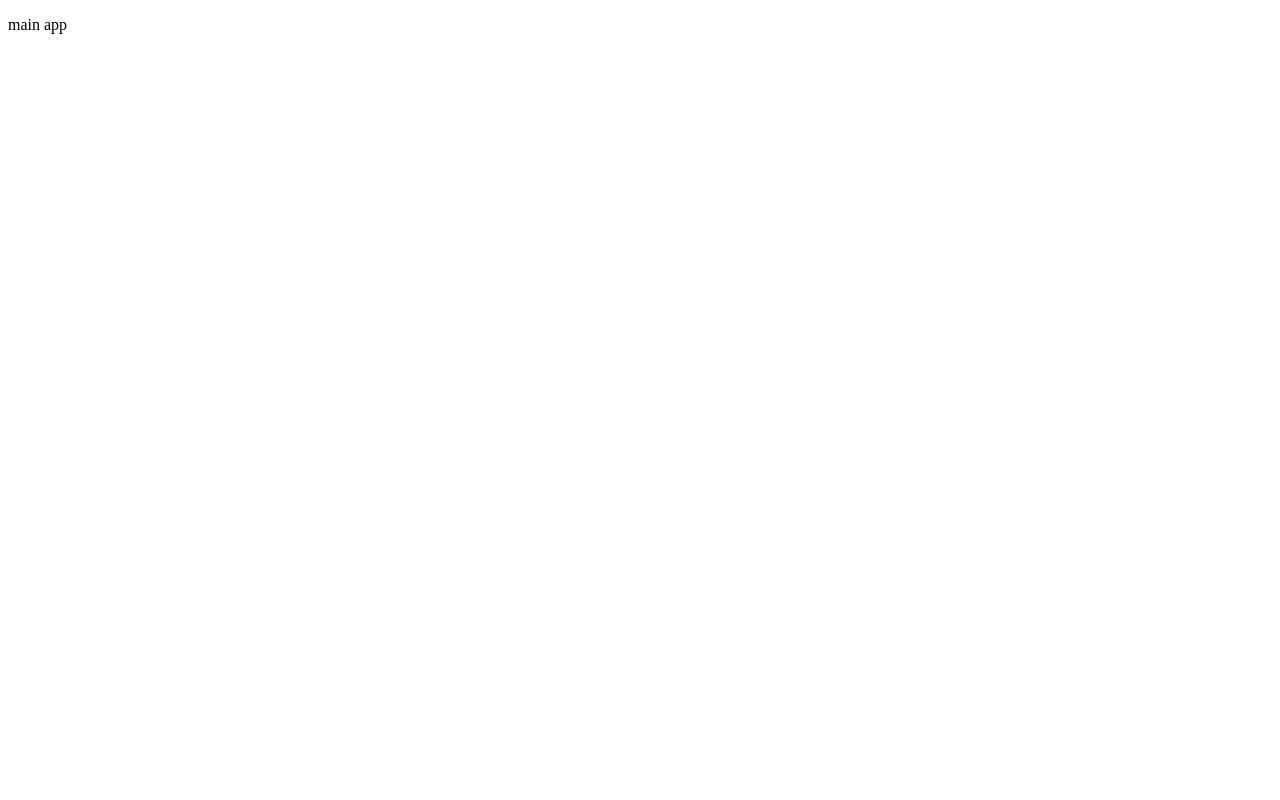
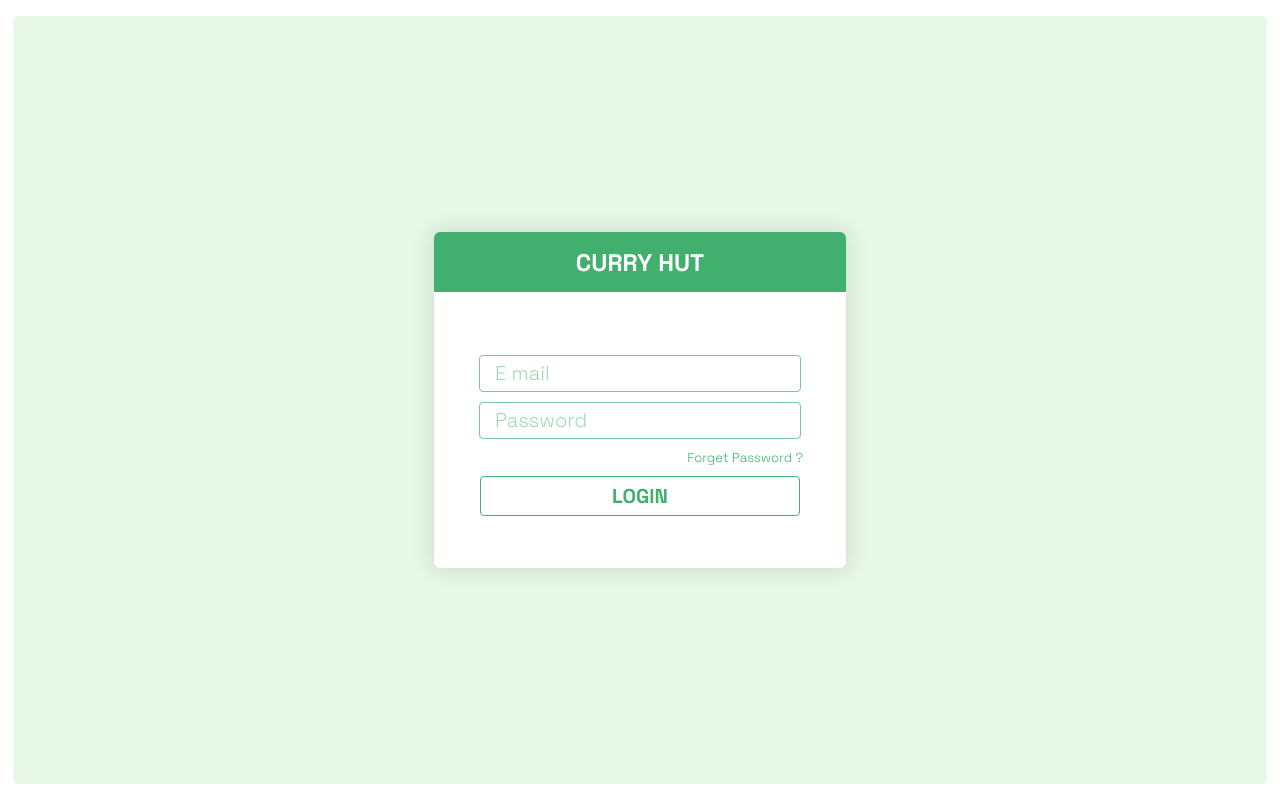
Before and after one commit to GayashanGamage/CurryHut-Restaurant-online-order-system, a Vue app: page /login in a window 1280 px wide. Before the commit this address had no page. Built offline with nearby package versions, Linux system fonts and the light colour scheme.

Commit message:
add loging page

```diff
--- a/index.html
+++ b/index.html
@@ -1,9 +1,15 @@
 <!DOCTYPE html>
 <html lang="en">
   <head>
-    <meta charset="UTF-8">
-    <link rel="icon" href="/favicon.ico">
-    <meta name="viewport" content="width=device-width, initial-scale=1.0">
+    <link rel="preconnect" href="https://fonts.googleapis.com" />
+    <link rel="preconnect" href="https://fonts.gstatic.com" crossorigin />
+    <link
+      href="https://fonts.googleapis.com/css2?family=Space+Grotesk:wght@300..700&display=swap"
+      rel="stylesheet"
+    />
+    <meta charset="UTF-8" />
+    <link rel="icon" href="/favicon.ico" />
+    <meta name="viewport" content="width=device-width, initial-scale=1.0" />
     <title>Vite App</title>
   </head>
   <body>
--- a/src/App.vue
+++ b/src/App.vue
@@ -1,5 +1,16 @@
 <template>
-  <div class="level-one-container">
-    <p>main app</p>
-  </div>
+  <router-view></router-view>
 </template>
+
+<script setup></script>
+
+<style>
+* {
+  margin: 0;
+  padding: 0;
+  font: "Space Grotesk";
+}
+*:focus {
+  outline: none;
+}
+</style>
--- a/src/router/index.js
+++ b/src/router/index.js
@@ -1,8 +1,15 @@
+import Login from "@/views/Authontication/Login.vue";
 import { createRouter, createWebHistory } from "vue-router";
 
 const router = createRouter({
   history: createWebHistory(import.meta.env.BASE_URL),
-  routes: [],
+  routes: [
+    {
+      path: "/login",
+      component: Login,
+      name: "login",
+    },
+  ],
 });
 
 export default router;
--- /dev/null
+++ b/src/views/Authontication/Login.vue
@@ -0,0 +1,125 @@
+<template>
+  <div class="level-one-container">
+    <div class="level-two-container">
+      <div class="level-three-container">
+        <div class="level-four-container login-header">
+          <p class="login-title">CURRY HUT</p>
+        </div>
+        <div class="level-four-container login-content">
+          <input type="text" class="user-input" placeholder="E mail" />
+          <input type="password" class="user-input" placeholder="Password" />
+          <p id="password-text">Forget Password ?</p>
+          <button id="login-button">LOGIN</button>
+        </div>
+      </div>
+    </div>
+  </div>
+</template>
+
+<script setup></script>
+
+<style scoped>
+.level-one-container {
+  display: flex;
+  justify-content: center;
+  align-items: center;
+  width: 100vw;
+  height: 100vh;
+  position: absolute;
+  bottom: 0;
+  top: 0;
+  left: 0;
+  right: 0;
+}
+.level-two-container {
+  width: 98vw;
+  height: 96vh;
+  display: flex;
+  justify-content: center;
+  align-items: center;
+  border-radius: 6px;
+  background: rgba(207, 244, 206, 0.5);
+}
+.level-three-container {
+  width: 412px;
+  height: 336px;
+  border-radius: 6px;
+  background: #fff;
+  box-shadow: 0px 0px 20px 4px rgba(0, 0, 0, 0.1);
+  display: flex;
+  flex-direction: column;
+  justify-content: center;
+  align-items: center;
+}
+.login-header {
+  width: 100%;
+  height: 18%;
+  border-radius: 6px 6px 0px 0px;
+  background: #41b06e;
+  display: flex;
+  justify-content: center;
+  align-items: center;
+}
+.login-content {
+  width: 100%;
+  height: 82%;
+  display: flex;
+  flex-direction: column;
+  justify-content: center;
+  align-items: center;
+}
+.login-title {
+  color: #fff;
+  font-family: "Space Grotesk";
+  font-size: 24px;
+  font-weight: 700;
+}
+.user-input {
+  font-family: "Space Grotesk";
+  width: 305px;
+  height: 35px;
+  border-radius: 4px;
+  border: 0.8px solid #7ac89a;
+  background: #fff;
+  margin-top: 10px;
+  font-size: 20px;
+  padding-left: 15px;
+}
+.user-input::placeholder {
+  color: #a0d8b7;
+  font-family: "Space Grotesk";
+  font-size: 20px;
+  font-weight: 300;
+}
+#password-text {
+  font-family: "Space Grotesk";
+  color: #41b06e;
+  font-family: "Space Grotesk";
+  font-size: 13px;
+  font-weight: 300;
+  align-self: flex-end;
+  width: 150px;
+  text-align: end;
+  margin: 10px 43px 10px 0;
+}
+#password-text:hover {
+  color: #000;
+  cursor: pointer;
+}
+#login-button {
+  width: 320px;
+  height: 40px;
+  flex-shrink: 0;
+  color: #41b06e;
+  font-family: "Space Grotesk";
+  font-size: 20px;
+  font-weight: 700;
+  border-radius: 4px;
+  border: 1px solid #41b06e;
+  background: #fff;
+}
+#login-button:hover {
+  background: #41b06e;
+  color: #fff;
+}
+</style>
```
